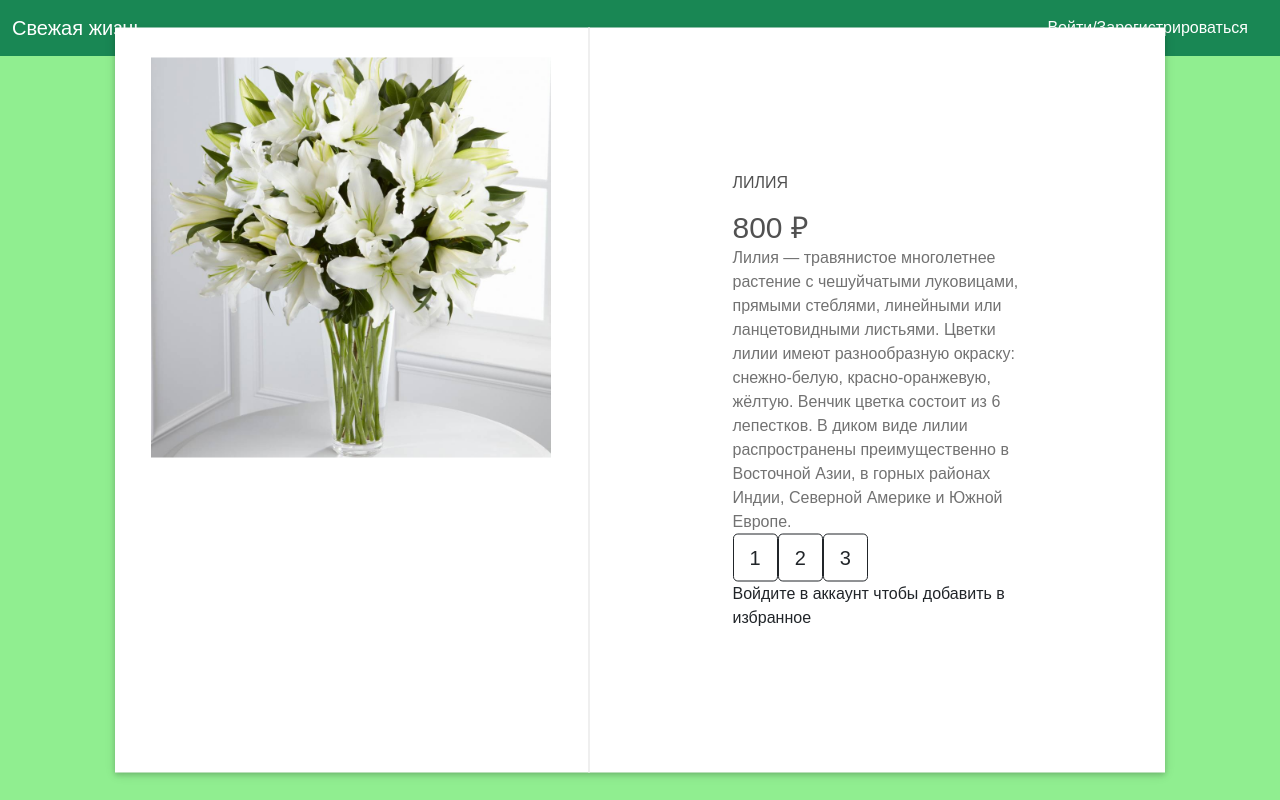
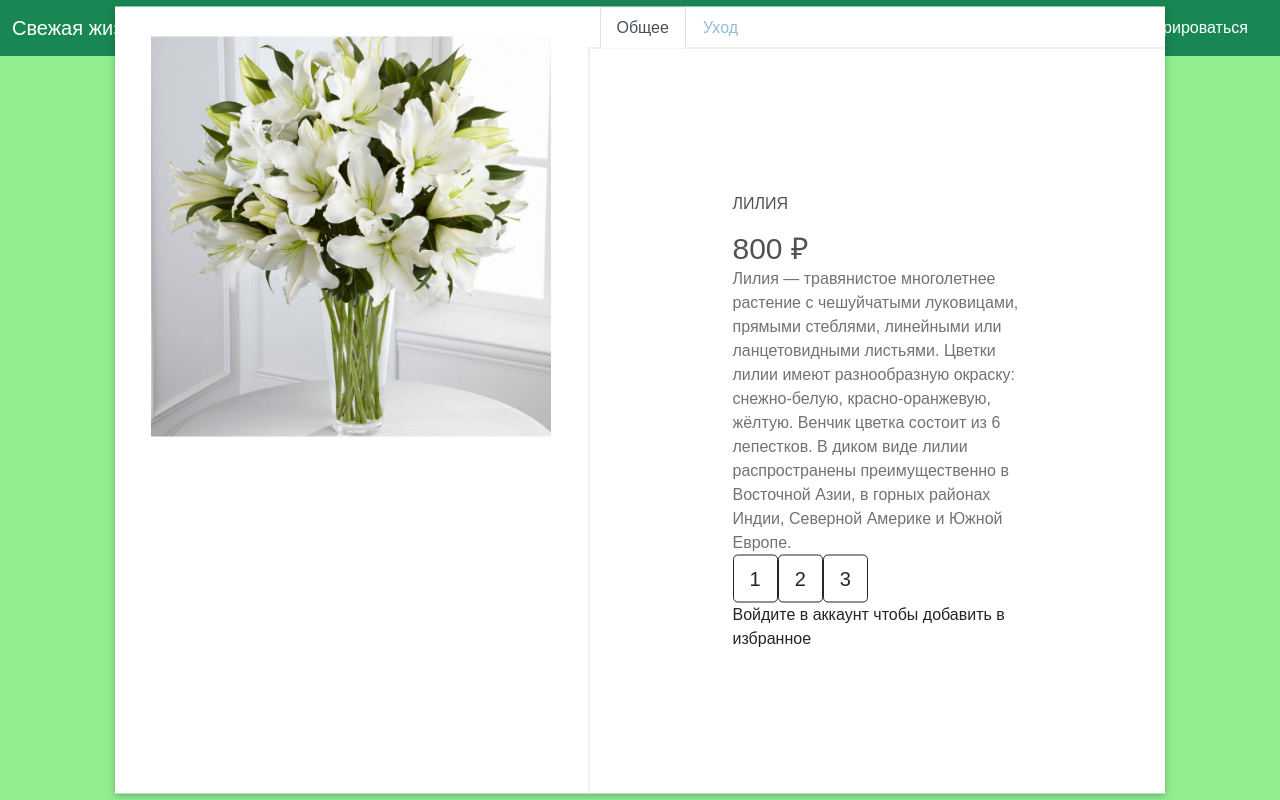
Before and after one commit to Dezertir389/parse, a Flask app: a page that uses templates/base.html in a window 1280 px wide. Run offline with Flask 3, Linux system fonts and the light colour scheme; data comes from the database, SQL or seed files in the repository.

Commit message:
Add files via upload

```diff
--- a/templates/base.html
+++ b/templates/base.html
@@ -12,6 +12,7 @@
     </head>
     <body>
         <nav class="navbar navbar-default navbar-dark bg-success">
+
             <a class="navbar-brand" href="/">Свежая жизнь</a>
          {% if current_user.is_authenticated %}
             <a class="btn btn-success" href="/us_page/{{current_user.id}}">{{ current_user.name.lower().capitalize() }} ᠌ ᠌᠌ ᠌ ᠌ ᠌ ᠌ ᠌ </a>
--- a/templates/info.html
+++ b/templates/info.html
@@ -5,7 +5,16 @@
     <div class="photo">
       <img src="{{url_for('static', filename='img/' + item[4])}}">
     </div>
+      <ul class="nav nav-tabs" id="myTab" role="tablist">
+        <li class="nav-item">
+            <a class="nav-link active" id="home-tab" data-toggle="tab" href="/info/{{item[0]}}" role="tab" aria-controls="home" aria-selected="true">Общее</a>
+        </li>
+        <li class="nav-item">
+            <a class="nav-link" id="profile-tab" data-toggle="tab" href="/info_uh/{{item[0]}}" role="tab" aria-controls="profile" aria-selected="false">Уход</a>
+        </li>
+      </ul>
     <div class="description">
+
       <h2>{{item[0]}}</h2>
       <h1>{{item[2]}} ₽</h1>
       <p>{{item[1]}}</p>
--- a/templates/search.html
+++ b/templates/search.html
@@ -1,7 +1,6 @@
 {% extends "base.html" %}
 
 {% block content %}
-<br>
 <br>
 <br>
 <div>{{ message }}</div>
```
Also changed, not shown: templates/info_uhod.html (added, +22 -0 lines).
